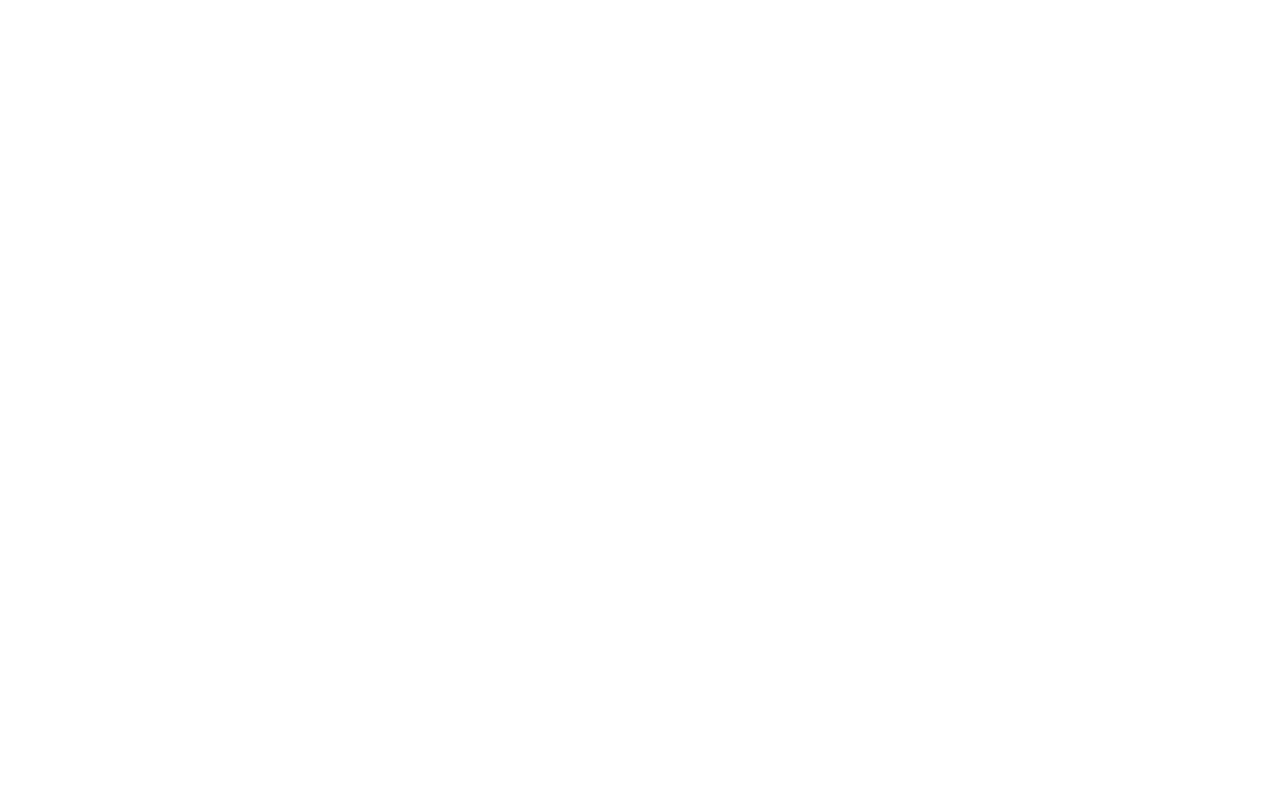
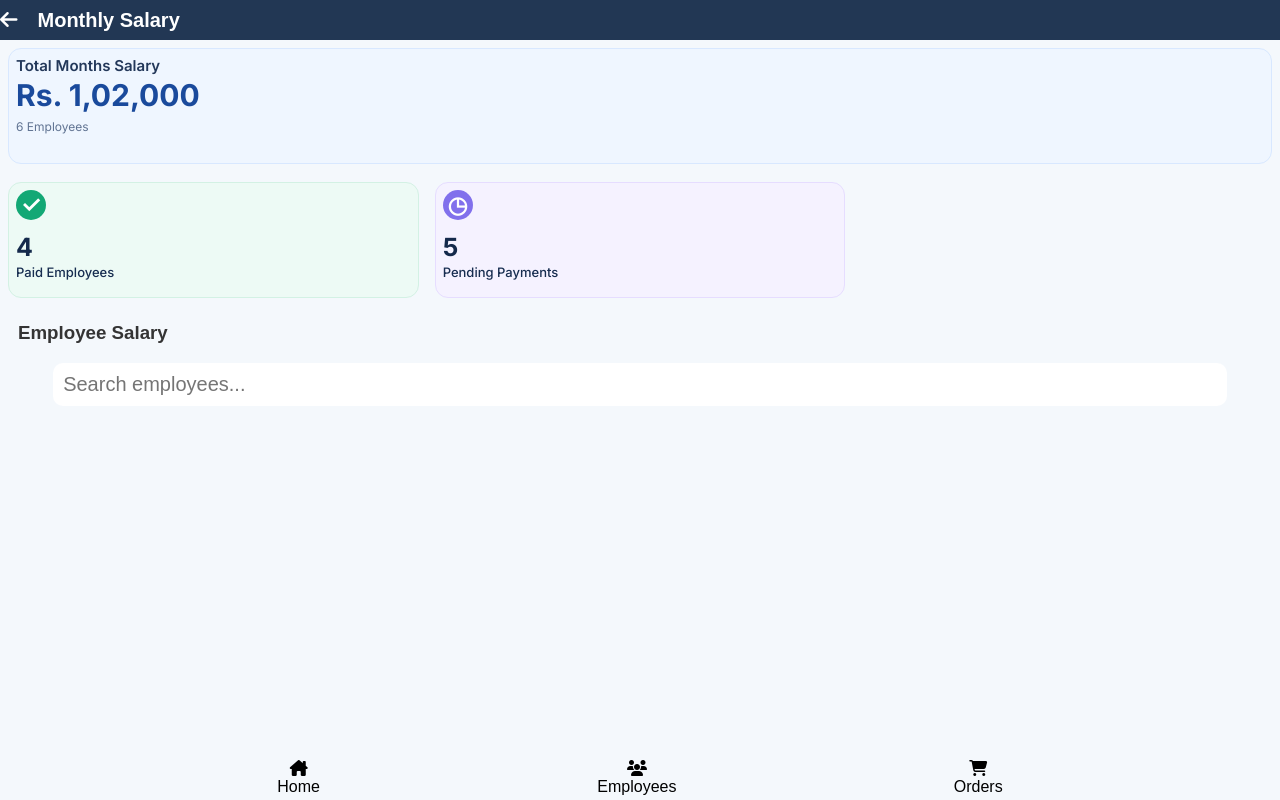
Before and after one commit to milanbk922-cmyk/Furniture-management, a Django app: page /sidebar/monthly_salaries/ in a window 1280 px wide. Before the commit the page is empty. Run offline with Django 5.2, Linux system fonts and the light colour scheme; data that the repository does not hold is empty.

Commit message:
monthly_salary: UI

```diff
--- a/furniture/attendance/views.py
+++ b/furniture/attendance/views.py
@@ -115,4 +115,5 @@ def attendance_detail(request,pk):
     employee = get_object_or_404(Employee,pk=pk)
     return render(request, 'attendances/attendance_detail.html',{'employee':employee})
 def monthly_salary_list(request):
-    return render(request, 'attendances/monthlysalary.html')
+    employees = Employee.objects.filter(status=True)
+    return render(request, 'attendances/monthlysalary.html',{'employees':employees})
--- a/furniture/static/css/style.css
+++ b/furniture/static/css/style.css
@@ -153,7 +153,7 @@ button[name="edit_employee"]{
 }
 .search_box input{
     width: 92%;
-    padding: 15px;
+    padding: 10px;
     border: none;
     border-radius: 10px;
     font-size: 20px;
@@ -716,3 +716,71 @@ button[name="edit_employee"]{
     border-radius: 8px;
     margin-top: 8px;
 }
+/* monthly salary */
+.monthly-card {
+    padding: 7px;
+    min-width: 0;
+    min-height: 100px;
+    border: 1px solid;
+    border-radius: 13px;
+    font-family: "Inter", sans-serif;
+}
+.stat-paid {
+    display: grid;
+    place-items: center;
+    width: 30px;
+    height: 30px;
+    margin-bottom: 12px;
+    border-radius: 50%;
+    color: white;
+    font-size: 23px;
+    font-weight: 600;
+}
+.monthly-card p {
+    margin: 0 0 3px;
+    color: #172d50;
+    font-size: 13px;
+    font-weight: 500;
+}
+.monthly-card h4 {
+    margin: 0 0 2px;
+    color: #23385a;
+    font-size: 15px;
+    font-weight: 600;
+    overflow-wrap: anywhere;
+}
+.monthly-card.blue h3{
+    margin: 0 0 2px;
+    color: #1a4a9c;
+    font-size: 30px;
+    font-weight: 700;
+    overflow-wrap: anywhere;
+}
+.monthly-card h3 {
+    margin: 0 0 2px;
+    color: #14294b;
+    font-size: 25px;
+    font-weight: 700;
+    overflow-wrap: anywhere;
+}
+
+.monthly-card span {
+    color: #617493;
+    font-size: 12px;
+}
+.blue {
+    background: #eff6ff;
+    border-color: #d8e8ff;
+}
+.blue .stat-icon { background: #2780f5; }
+
+.green {
+    background: #edfaf5;
+    border-color: #d3f1e4;
+}
+.green .stat-paid { background: #13a875; }
+.purple {
+    background: #f5f2ff;
+    border-color: #e6ddff;
+}
+.purple .stat-paid { background: #8170ec; }
--- a/furniture/templates/attendances/monthlysalary.html
+++ b/furniture/templates/attendances/monthlysalary.html
@@ -0,0 +1,48 @@
+{%extends "base.html"%}
+
+{%block navbar%}
+<link rel="stylesheet" href="https://cdnjs.cloudflare.com/ajax/libs/font-awesome/6.5.2/css/all.min.css">
+<header class="attendance_nav">
+        <div class= "nav1">
+            <a href="{%url 'dashboard'%}" class="section" >
+            <span style="font-size: 20px; color: white">
+                <i class="fa-solid fa-arrow-left"></i>
+            </span>
+            </a>
+        </div>
+        <div class= "nav2_attendance">Monthly Salary</div>
+</header>
+{%endblock%}
+
+{%block content%}
+<div class="monthly-card blue">
+    <h4>Total Months Salary</h4>
+    <h3>Rs. 1,02,000</h3>
+    <span>6 Employees</span>
+</div><br>
+
+<div class="stats-grid">
+    <div class="monthly-card green">
+        <div class="stat-paid">✓</div>
+        <h3>4</h3>
+        <p> Paid Employees</p>
+    </div>
+    <div class="monthly-card purple">
+        <div class="stat-paid">◷</div>
+        <h3>5</h3>
+        <p>Pending Payments</p>
+    </div>
+</div>
+<div class="employee-salary">
+    <h3 style="padding-left:10px; color:rgb(52, 52, 52);">Employee Salary</h3>
+    <div class = "search_box">
+        <input type="text" placeholder="Search employees...">
+    </div>
+    {%for employee in employees%}
+    <div class="salary-card">
+        <div class = "profile"></div>
+        <div class="emp-name">{{employee.name }}</div>
+    </div>
+    {%endfor%}
+</div>
+{%endblock%}
```
